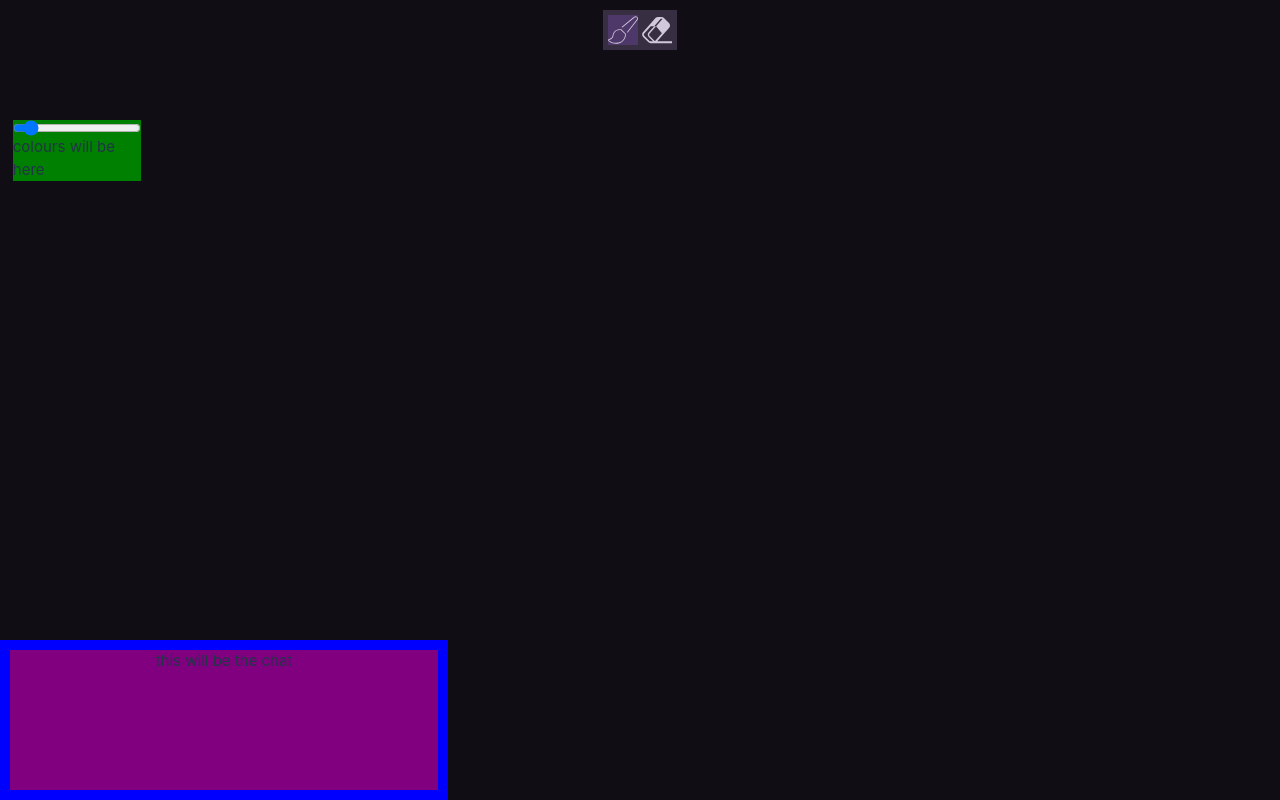
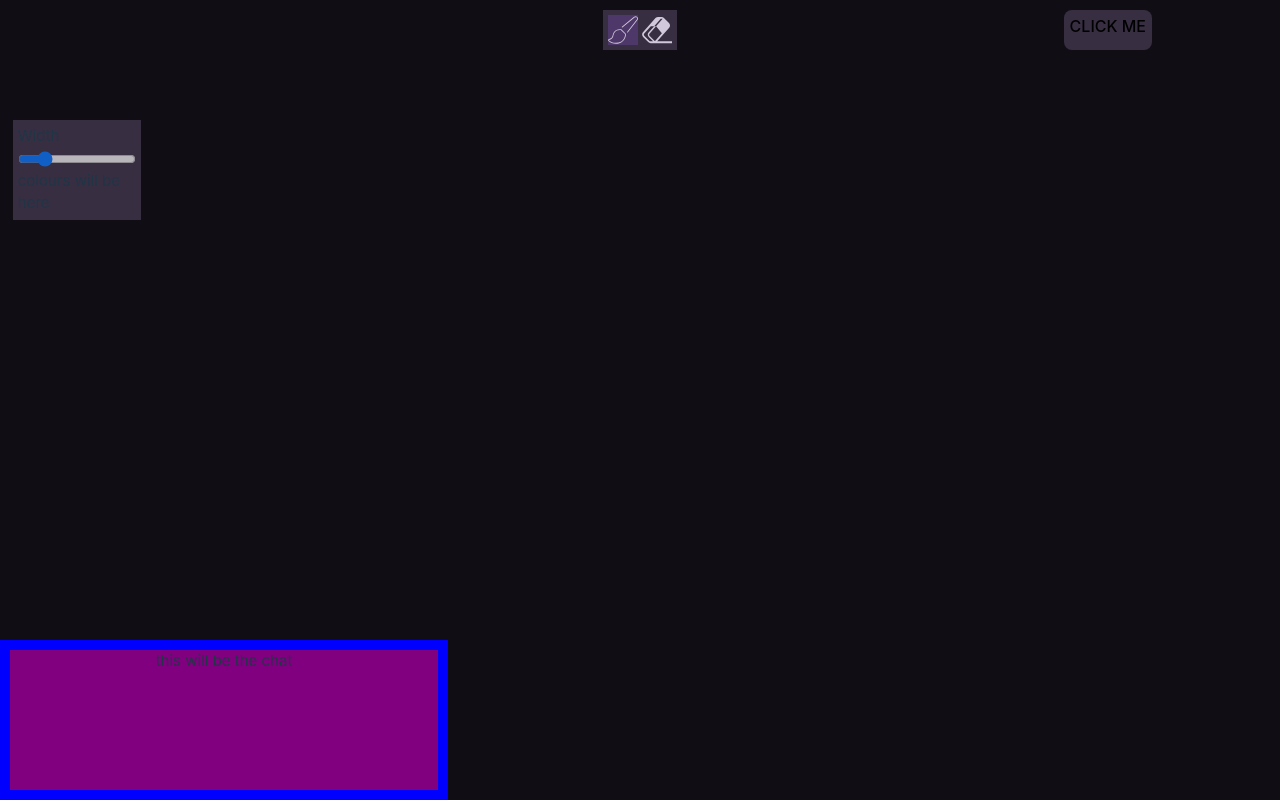
Before and after one commit to Thai-Son01/collabdraw, a React (Vite) app: page / in a window 1280 px wide. Built offline with nearby package versions, Linux system fonts and the light colour scheme; no server answers.

Commit message:
modal pops up, which is something:

```diff
--- a/src/App.css
+++ b/src/App.css
@@ -53,3 +53,19 @@ html, body {
   margin : 0;
   padding : 0;
 }
+
+.shareButton {
+  display: flex;
+  flex-direction: row;
+  margin-top: 10px;
+  padding: 5px;
+  gap: 4px;
+  background-color: rgb(55, 46, 66);
+  position: absolute;
+  height: 5vh;
+  width: fit-content;
+  z-index: 10;
+  margin-left: auto;
+  margin-right: auto;
+  right : 10%;
+}
--- a/src/App.tsx
+++ b/src/App.tsx
@@ -6,6 +6,7 @@ import ToolBar from './components/toolbar/ToolBar'
 import {Client} from '@stomp/stompjs'
 import useWebsocketConnection from './websocket'
 import throttle from 'lodash.throttle'
+import SessionInterface from './components/sessionconnect/SessionInterface'
 
 function App() {
 
@@ -16,6 +17,7 @@ function App() {
 
   //this thing should be an object?
   const [penWidth, setPenWidth] = useState(10);
+  const [popupVisibility, setPopupVisibility] = useState(false);
   const [itemSelected, setItemSelected] = useState("pen");
   const [opacityLevel, setOpacityLevel] = useState(100);
 
@@ -33,7 +35,22 @@ function App() {
 
 
   return (
-    <>
+    <div
+    onClick={(e) =>{
+      e.stopPropagation();
+      setPopupVisibility(false);
+      console.log("div is clicked");}
+    }
+    >
+      <button
+      className='shareButton'
+      onClick={(e)=> {
+        e.stopPropagation();
+        setPopupVisibility(true);}
+      }
+      >
+        CLICK ME
+      </button>
       <ToolBar
       changePenWidth = {changeValue}
       defaultPenWidth = {penWidth}
@@ -49,7 +66,12 @@ function App() {
       ></DrawingCanvas>
 
       <Chat></Chat>
-    </>
+      <SessionInterface
+      visibility = {popupVisibility}
+      >
+      </SessionInterface>
+
+      </div>
   )
 }
 
--- a/src/components/drawingcanvas/drawingEvent.ts
+++ b/src/components/drawingcanvas/drawingEvent.ts
@@ -40,9 +40,10 @@ function setupTool(e : React.MouseEvent,
     ctx.lineWidth = toolWidth;
     console.log(`width : ${toolWidth}`);
     console.log(ctx.lineWidth);
-    ctx.lineCap = "round";
     let [startX, startY] = getMousePosition(canvas, e);
     ctx.beginPath();
+    ctx.lineCap = "round";
+    // ctx.lineJoin ="round";
     ctx.translate(0.5, 0.5);
     ctx.lineTo(startX, startY);
     ctx.moveTo(startX, startY);
--- /dev/null
+++ b/src/components/sessionconnect/SessionInterface.module.css
@@ -0,0 +1,27 @@
+.show {
+    display: block
+}
+
+.hide {
+    display: none;
+}
+
+
+.interface{
+    margin: 0;
+    padding: 0;
+    border: 10px solid red;
+    background-color: greenyellow;
+    height: 20vh;
+    width: 35vw;
+    font-size: 15px;
+    text-align: center;
+    vertical-align: middle;
+    position: absolute;
+    top: 50%;
+    left: 50%;
+    transform: translate(-50%, -50%);
+    margin-inline: auto;
+    z-index: 10;
+    /* top: 0; */
+}
--- /dev/null
+++ b/src/components/sessionconnect/SessionInterface.tsx
@@ -0,0 +1,10 @@
+import styles from './SessionInterface.module.css'
+
+export default function SessionInterface({visibility} : {visibility : boolean}) {
+    return (<div
+        className={`${styles.interface} + ${visibility ? styles.show: styles.hide}`}
+    >
+        {/* <button></button> */}
+        hello
+    </div>)
+}
--- a/src/components/toolbar/ToolBar.tsx
+++ b/src/components/toolbar/ToolBar.tsx
@@ -10,7 +10,6 @@ export default function ToolBar({changePenWidth, defaultPenWidth, changeSelected
                                 changeSelectedTool : (tool : string) => void,
                                 itemSelected : string
                             }) {
-
 
     const pen = "./brush.svg";
     const eraser = "./eraser.svg";
--- a/src/components/toolsettings/ToolSettings.module.css
+++ b/src/components/toolsettings/ToolSettings.module.css
@@ -1,9 +1,10 @@
 .boxSetting {
     display: flex;
     flex-direction: column;
+    gap:5px;
     margin: 0;
-    padding: 0;
-    background-color: green;
+    padding: 5px;
+    background-color: rgb(55, 46, 66);
     height: fit-content;
     width: 10vw;
     font-size: 15px;
@@ -20,3 +21,32 @@
 .hide {
     display: none;
 }
+
+
+.slider {
+    width: 100%;
+    height: 12px;
+    background: #8c7e9c;
+    outline: none;
+    opacity: 0.7;
+    -webkit-transition: .2s;
+    transition: opacity .2s;
+  }
+
+  .slider:hover {
+    opacity: 1;
+  }
+
+  .slider::-webkit-slider-thumb {
+    width: 12px;
+    height: 12px;
+    background: #644399;
+    cursor: pointer;
+  }
+
+  .slider::-moz-range-thumb {
+    width: 12px;
+    height: 12px;
+    background: #644399;
+    cursor: pointer;
+  }
--- a/src/components/toolsettings/ToolSettings.tsx
+++ b/src/components/toolsettings/ToolSettings.tsx
@@ -9,10 +9,12 @@ export default function ToolSettings({changeValue, defaultValue, currentTool} :
     return (<div
     className={`${styles.boxSetting}`}
     >
+        <label>Width</label>
         <input
+        className={`${styles.slider}`}
         type="range"
         min="1"
-        max="100"
+        max="50"
         value= {defaultValue}
         onChange={(e) => changeValue(Number(e.target.value))}
         >
```
